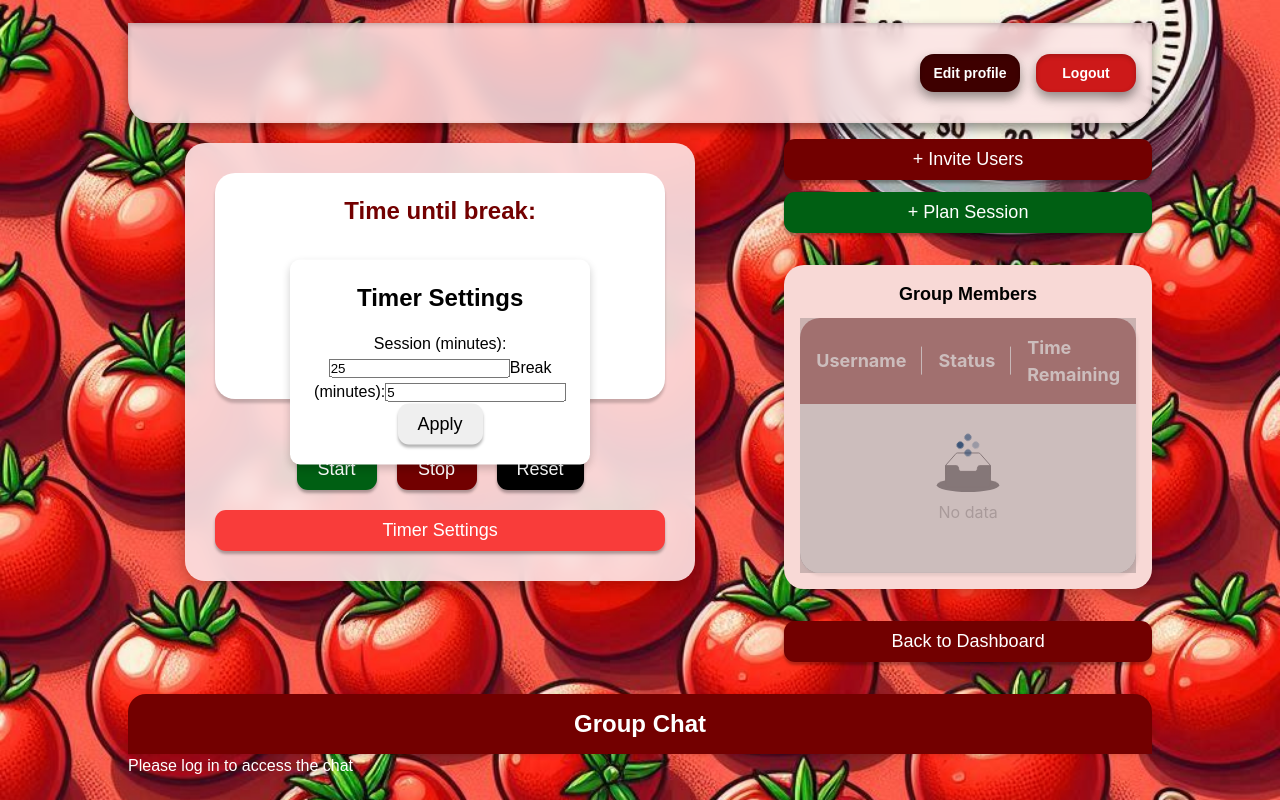
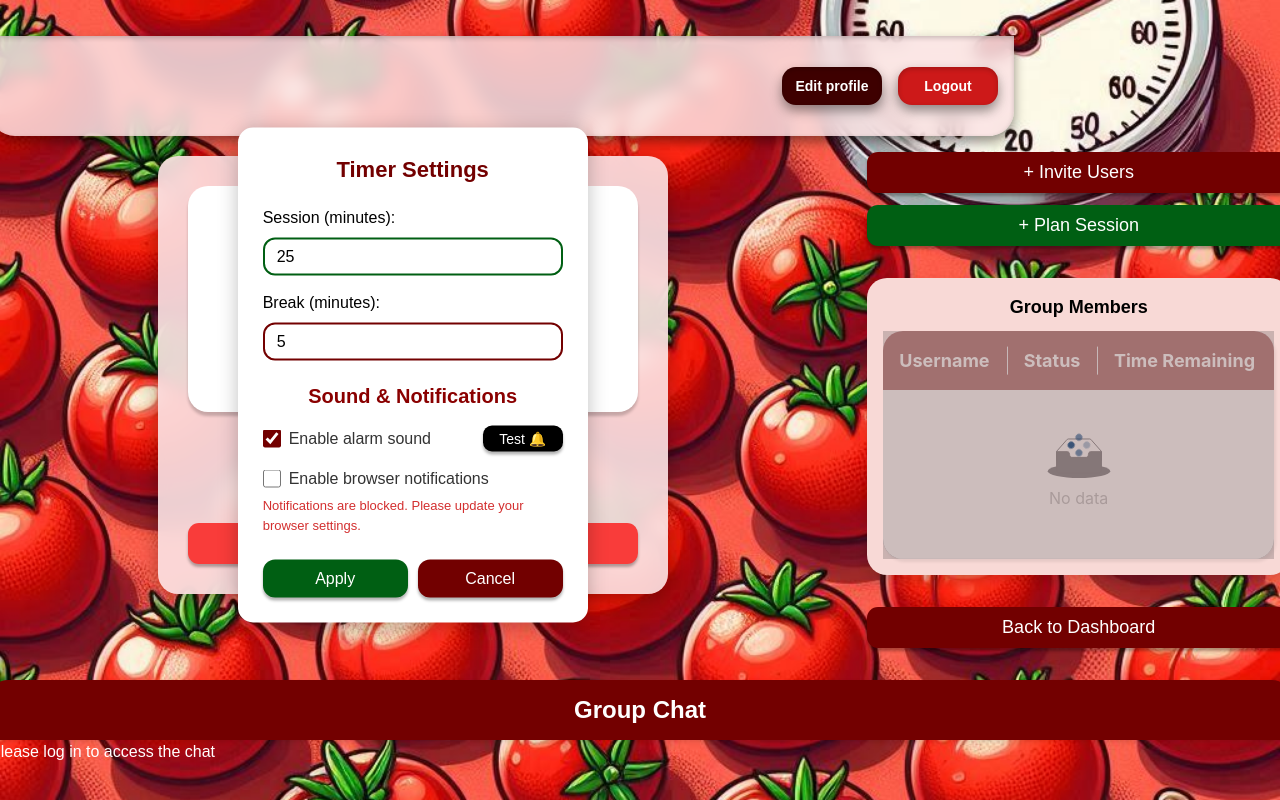
Before and after one commit to luciocanepa/SOPRA_group11_client, a Next.js app: page /groups/1 in a window 1280 px wide. Both pictures are taken after a click on the button "Timer Settings". Built offline with nearby package versions, Linux system fonts and the light colour scheme; a web font is replaced by a local one; what @ant-design/nextjs-registry would draw is missing.

Commit message:
Readjusted chat component width and fixed header alignment. Restored missing timer settings inputs after some merges. Added browser notifications with toggle to enable/disable and test alarm sound button.

```diff
--- a/app/components/PomodoroTimer.tsx
+++ b/app/components/PomodoroTimer.tsx
@@ -15,6 +15,9 @@ interface TimerState {
   showSettings: boolean;
   settings: TimerSettings;
   activeSettings: TimerSettings;
+  notificationPermission: NotificationPermission;
+  notificationsEnabled: boolean;
+  alarmEnabled: boolean;
 }
 
 export interface PomodoroTimerProps {
@@ -37,12 +40,25 @@ export function PomodoroTimer({
     showSettings: false,
     settings: { session: initialSession, break: initialBreak },
     activeSettings: { session: initialSession, break: initialBreak },
+    notificationPermission: 'default' as NotificationPermission,
+    notificationsEnabled: false,
+    alarmEnabled: true,
   });
 
   const audioRef = useRef<HTMLAudioElement | null>(null);
+
   useEffect(() => {
     audioRef.current = new Audio("/sounds/alarm.mp3");
     audioRef.current.load();
+
+    // Check notification permission on mount
+    if ('Notification' in window) {
+      setState(prev => ({
+        ...prev,
+        notificationPermission: Notification.permission
+      }));
+    }
+
     return () => {
       audioRef.current?.pause();
       audioRef.current = null;
@@ -63,10 +79,81 @@ export function PomodoroTimer({
     return () => clearInterval(timer);
   }, [state.isRunning]);
 
+  const requestNotificationPermission = async () => {
+    if (!('Notification' in window)) {
+      console.warn('This browser does not support notifications');
+      return 'denied';
+    }
+
+    try {
+      const permission = await Notification.requestPermission();
+      setState(prev => ({
+        ...prev,
+        notificationPermission: permission,
+        notificationsEnabled: permission === 'granted'
+      }));
+      return permission;
+    } catch (error) {
+      console.error('Error requesting notification permission:', error);
+      return 'denied';
+    }
+  };
+
+  const showNotification = (title: string, options?: NotificationOptions) => {
+    if (!state.notificationsEnabled || state.notificationPermission !== 'granted') {
+      return;
+    }
+
+    try {
+      new Notification(title, {
+        body: options?.body || '',
+        icon: '/icons/timer-icon.png',
+        vibrate: [200, 100, 200],
+        ...options
+      });
+    } catch (error) {
+      console.error('Error showing notification:', error);
+    }
+  };
+
+  const playAlarm = () => {
+    if (!state.alarmEnabled) {
+      alert('Please enable alarm sound first');
+      return;
+    }
+
+    if (audioRef.current) {
+      audioRef.current.currentTime = 0;
+      audioRef.current.play().catch(error => {
+        console.warn('Audio playback failed:', error);
+        alert('Failed to play alarm sound. Please check your browser settings.');
+      });
+    }
+  };
+
   // Session <-> Break switch
   useEffect(() => {
     if (state.timeLeft > 0) return;
-    audioRef.current?.play().catch(console.warn);
+
+    if (state.alarmEnabled) {
+      playAlarm();
+    }
+
+    // Show notification when timer phase changes
+    if (state.notificationsEnabled && state.notificationPermission === 'granted') {
+      if (state.isSession) {
+        // Session ending - time for break
+        showNotification(`Time to BREAK!`, {
+          body: `Your study session has ended.`,
+        });
+      } else {
+        // Break ending - time for studying
+        showNotification(`Time to STUDY!`, {
+          body: `Your break has ended.`,
+        });
+      }
+    }
+
     setState(prev => {
       const nextSession = !prev.isSession;
       const nextDur = (nextSession ? prev.activeSettings.session : prev.activeSettings.break) * 60;
@@ -74,7 +161,7 @@ export function PomodoroTimer({
       onTimerUpdate?.({ status: nextSession ? "WORK" : "BREAK", startTime: nowISO, duration: nextDur });
       return { ...prev, isSession: nextSession, timeLeft: nextDur, isRunning: true };
     });
-  }, [state.timeLeft, state.isSession, state.activeSettings, onTimerUpdate]);
+  }, [state.timeLeft, state.isSession, state.activeSettings, onTimerUpdate, state.notificationsEnabled, state.notificationPermission, state.alarmEnabled]);
 
   // Format MM:SS
   const formatTime = (sec: number) => {
@@ -89,12 +176,11 @@ export function PomodoroTimer({
     const nowISO = new Date().toISOString();
     onTimerUpdate?.({ status: "WORK", startTime: nowISO, duration: state.timeLeft });
   };
+
   const pauseTimer = () => {
-    // Stop the local countdown
     setState(prev => ({ ...prev, isRunning: false }));
     onTimerStatusChange(false);
 
-    // Broadcast a BREAK update
     const nowISO = new Date().toISOString();
     onTimerUpdate?.({
       status: "BREAK",
@@ -104,7 +190,10 @@ export function PomodoroTimer({
   };
 
   const resetTimer = () => {
-    audioRef.current?.pause();
+    if (audioRef.current) {
+      audioRef.current.pause();
+      audioRef.current.currentTime = 0;
+    }
     setState(prev => ({ ...prev, isRunning: false, isSession: true, timeLeft: prev.activeSettings.session * 60 }));
     const nowISO = new Date().toISOString();
     onTimerUpdate?.({ status: "BREAK", startTime: nowISO, duration: initialSession * 60 });
@@ -112,12 +201,14 @@ export function PomodoroTimer({
 
   // Settings UI
   const toggleSettings = () => setState(prev => ({ ...prev, showSettings: !prev.showSettings }));
+
   const updateSettings = (updates: Partial<TimerSettings>) => {
     setState(prev => {
       const newSettings = { ...prev.settings, ...updates };
       return { ...prev, settings: newSettings };
     });
   };
+
   const applySettings = () => {
     setState(prev => ({
       ...prev,
@@ -144,22 +235,84 @@ export function PomodoroTimer({
         {!state.isRunning && <button onClick={toggleSettings} className="settings-btn">Timer Settings</button>}
         {state.showSettings && (
             <div className="settings-popup">
-              <h2>Timer Settings</h2>
-              <label>Session (minutes):</label>
+              <h2 className="popup-title">Timer Settings</h2>
+
+              <label htmlFor="session-input">Session (minutes):</label>
               <input
+                  min="1"
+                  step="1"
+                  id="session-input"
                   type="number"
+                  className="input-box-green"
                   value={state.settings.session}
-                  onChange={e => updateSettings({ session: Math.max(1, +e.target.value) })}
+                  onChange={e => updateSettings({ session: Math.max(1, Math.floor(Number(e.target.value) || 1)) })}
               />
-              <label>Break (minutes):</label>
+
+              <label htmlFor="break-input">Break (minutes):</label>
               <input
+                  min="1"
+                  step="1"
+                  id="break-input"
                   type="number"
+                  className="input-box-red"
                   value={state.settings.break}
-                  onChange={e => updateSettings({ break: Math.max(1, +e.target.value) })}
+                  onChange={e => updateSettings({ break: Math.max(1, Math.floor(Number(e.target.value) || 1)) })}
               />
-              <button onClick={applySettings}>Apply</button>
+
+              <h3 className="popup-title">Sound & Notifications</h3>
+
+              <div className="alarm-row">
+                <label className="alarm-label">
+                  <input
+                      type="checkbox"
+                      checked={state.alarmEnabled}
+                      onChange={e => setState(prev => ({ ...prev, alarmEnabled: e.target.checked }))}
+                  />
+                  Enable alarm sound
+                </label>
+                <button
+                    className="test-alarm"
+                    onClick={playAlarm}
+                    disabled={!state.alarmEnabled}
+                >
+                  Test 🔔
+                </button>
+              </div>
+
+              <div className="notification-row">
+                <label className="notification-label">
+                  <input
+                      type="checkbox"
+                      checked={state.notificationsEnabled}
+                      onChange={async (e) => {
+                        if (e.target.checked) {
+                          const permission = await requestNotificationPermission();
+                          if (permission === 'granted') {
+                            setState(prev => ({ ...prev, notificationsEnabled: true }));
+                          }
+                        } else {
+                          setState(prev => ({ ...prev, notificationsEnabled: false }));
+                        }
+                      }}
+                  />
+                  Enable browser notifications
+                </label>
+              </div>
+
+
+              {state.notificationPermission === 'denied' && (
+                  <p className="notification-warning">
+                    Notifications are blocked. Please update your browser settings.
+                  </p>
+              )}
+
+              <div className="settings-actions popup-buttons-row">
+                <button className="apply-btn" onClick={applySettings}>Apply</button>
+                <button className="close-btn" onClick={toggleSettings}>Cancel</button>
+              </div>
             </div>
         )}
+
       </div>
   );
 }
--- a/app/styles/pages/chat.css
+++ b/app/styles/pages/chat.css
@@ -1,6 +1,6 @@
 :root {
-    --chat-height: 400px;
-    --chat-width: 400px;
+    --chat-height: 400px; /* height */
+    --chat-width: 1300px; /* width */
     --primary-red: #730000;
     --bright-red: #000000;
     --dark-red: #3e0000;
@@ -8,7 +8,7 @@
 }
 
 .chat-header {
-    background-color: #730000; /* Same as send button */
+    background-color: #730000;
     color: white !important;
     padding: 12px 20px;
     border-radius: 18px 18px 0 0;
@@ -16,6 +16,13 @@
     font-size: 1.25rem;
     text-align: center;
     box-shadow: 0 2px 4px rgba(0, 0, 0, 0.1);
+    width: var(--chat-width) !important;
+    max-width: 100%;
+    min-width: 500px;
+    display: flex;
+    flex-direction: column;
+    gap: 16px;
+    margin: auto;
     /*margin-bottom: -16px; !* Connects with the chat container *!*/
 }
 
@@ -25,10 +32,10 @@
     backdrop-filter: blur(8px);
     border-radius: 0 0 20px 20px;
     padding: 20px;
-    width: 100% !important;
     max-height: var(--chat-height);
-    max-width: 2170px;
-    min-width: 2170px;
+    width: var(--chat-width);
+    max-width: 100%;
+    min-width: 500px;
     overflow: hidden;
     box-shadow:
             inset 0 2px 5px rgba(0, 0, 0, 0.2),
@@ -176,7 +183,7 @@
     background-color: #272727;
 }
 
-/* Scrollbar styling */
+/* Scrollbar styling - doesnt work for firefox*/
 .chat-messages::-webkit-scrollbar {
     width: 12px;
 }
--- a/app/styles/pages/timer.css
+++ b/app/styles/pages/timer.css
@@ -1,11 +1,10 @@
-/*@import url('https://fonts.googleapis.com/css2?family=Orbitron:wght@400;500;700&display=swap');*/
 @import url("https://fonts.googleapis.com/css2?family=Tektur:wght@400..900&display=swap");
 
 body {
   background-color: #ff844e;
   background-image: url("/images/clock_top_right.jpeg");
-  background-size: cover; /* full coverage without stretching */
-  background-position: center; /* centers image */
+  background-size: cover;
+  background-position: center;
   background-repeat: no-repeat;
   color: white;
   font-family: Arial, sans-serif;
@@ -19,14 +18,15 @@ body {
 .white-container {
   background-color: rgba(251, 227, 228, 0.91);
   backdrop-filter: blur(8px) !important;
-  padding: 30px; /* Creates space around pink container */
-  border-radius: 20px; /* Optional rounded corners */
-  box-shadow: 0 4px 20px rgba(0, 0, 0, 0.3); /* Optional subtle shadow */
-  margin: 20px; /* Prevents touching screen edges */
+  padding: 30px;
+  border-radius: 20px;
+  box-shadow: 0 4px 20px rgba(0, 0, 0, 0.3);
+  margin: 20px;
   display: flex;
   flex-direction: column;
-  gap: 30px; /* Space between timer and buttons */
+  gap: 30px;
 }
+
 .timer-grid {
   display: flex;
   justify-content: center;
@@ -74,6 +74,7 @@ button {
   font-size: 18px;
   min-width: 80px;
   box-shadow: 0 3px 3px rgba(0, 0, 0, 0.3);
+  transition: all 0.2s ease;
 }
 
 .start {
@@ -133,83 +134,154 @@ button {
   position: fixed;
   background: white;
   color: black;
-  padding: 20px;
-  border-radius: 10px;
-  text-align: center;
-  box-shadow: 0 4px 8px rgba(0, 0, 0, 0.2);
-  width: 300px;
+  padding: 25px;
+  border-radius: 15px;
+  box-shadow: 0 4px 20px rgba(0, 0, 0, 0.25);
+  width: 350px;
   top: 50%;
   left: 50%;
   transform: translate(-50%, -50%);
-  z-index: 10;
+  z-index: 100;
 }
 
-.popup-title {
-  font-size: 20px;
-  margin-bottom: 15px;
-  color: #8a0000;
+.settings-popup h2 {
+  color: #730000;
+  margin-top: 0;
+  margin-bottom: 20px;
+  text-align: center;
+  font-size: 22px;
+}
+
+/* Input fields */
+.input-box-green,
+.input-box-red {
+  display: block;
+  width: 100%;
+  padding: 8px 12px;
+  margin: 8px 0 15px;
+  border-radius: 12px;
+  box-sizing: border-box;
+  font-size: 16px;
 }
 
 .input-box-green {
-  display: block;
-  width: 100%;
-  padding: 8px;
-  margin: 8px 0 15px;
   border: 2px solid #005f13;
-  border-radius: 8px;
   box-sizing: border-box;
+}
+.input-box-green:focus {
+  outline: 2px solid #00400f;
+  border: 2px solid #00400f !important;
 }
 
 .input-box-red {
-  display: block;
-  width: 100%;
-  padding: 8px;
-  margin: 8px 0 15px;
   border: 2px solid #730000;
-  border-radius: 8px;
-  box-sizing: border-box;
 }
 
-.popup-buttons {
+/* Checkbox rows */
+.alarm-row,
+.notification-row {
   display: flex;
-  flex-direction: column;
-  gap: 10px;
-  margin-top: 15px;
-}
-
-.popup-buttons-row {
-  display: flex;
+  align-items: center;
   justify-content: space-between;
-  gap: 10px;
-}
-
-.default-btn {
-  background: #fd709b;
-  color: black;
-  padding: 10px;
-  border: none;
-  border-radius: 11px;
-  cursor: pointer;
-  font-size: 16px;
+  margin: 15px 0;
   width: 100%;
 }
 
-.default-btn:hover {
-  background-color: #da5a7e;
+.alarm-label,
+.notification-label {
+  display: flex;
+  align-items: center;
+  gap: 8px;
+  color: #333;
+  font-weight: 500;
+  flex-grow: 1;
+}
+
+/* Test alarm button */
+.test-alarm {
+  padding: 5px;
+  background-color: #000000;
+  color: #ffffff;
+  border: none;
+  border-radius: 9px;
+  cursor: pointer;
+  font-size: 14px;
+  transition: all 0.2s;
+  width: 60px;
+}
+
+.test-alarm:hover {
+  background-color: #1e1e1e;
   transform: translateY(2px);
+}
+
+.test-alarm:disabled {
+  background-color: #ccc;
+  cursor: not-allowed;
+}
+
+/* Warning message */
+.notification-warning {
+  color: #d32f2f;
+  font-size: 13px;
+  margin-top: -10px;
+  margin-bottom: 15px;
+  text-align: left;
+}
+
+/* Action buttons */
+.settings-actions {
+  display: flex;
+  justify-content: space-between;
+  margin-top: 25px;
 }
 
 .apply-btn {
   background: #005f13;
   color: white;
+  padding: 10px 20px;
+  border: none;
+  border-radius: 12px;
+  cursor: pointer;
+  font-size: 16px;
+  flex: 1;
+  margin-right: 10px;
 }
 
 .apply-btn:hover {
-  background-color: #00450d;
+  background: #004912;
   transform: translateY(2px);
 }
 
 .close-btn {
-  background: gray;
+  background: #720000;
   color: white;
+  padding: 10px 20px;
+  border: none;
+  border-radius: 12px;
+  cursor: pointer;
+  font-size: 16px;
+  flex: 1;
 }
+
+.close-btn:hover {
+  background: #3e0000;
+  transform: translateY(2px);
+}
+
+/* Section titles */
+.popup-title {
+  font-size: 20px;
+  margin: 20px 0 10px 0;
+  color: #8a0000;
+  text-align: center;
+  font-weight: bold;
+}
+
+/* Checkbox styling */
+input[type="checkbox"] {
+  width: 18px;
+  height: 18px;
+  accent-color: #730000;
+  cursor: pointer;
+}
```
